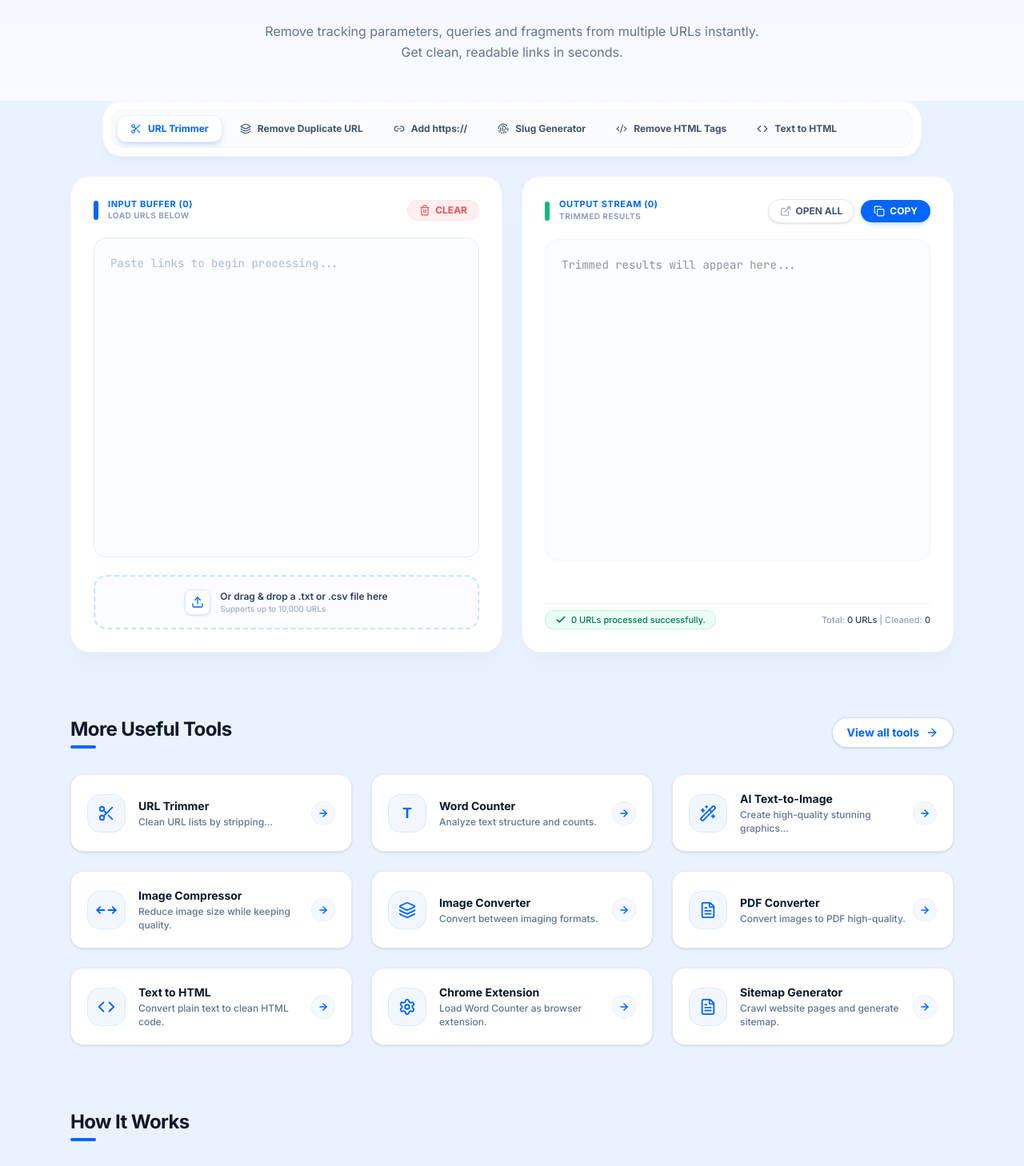
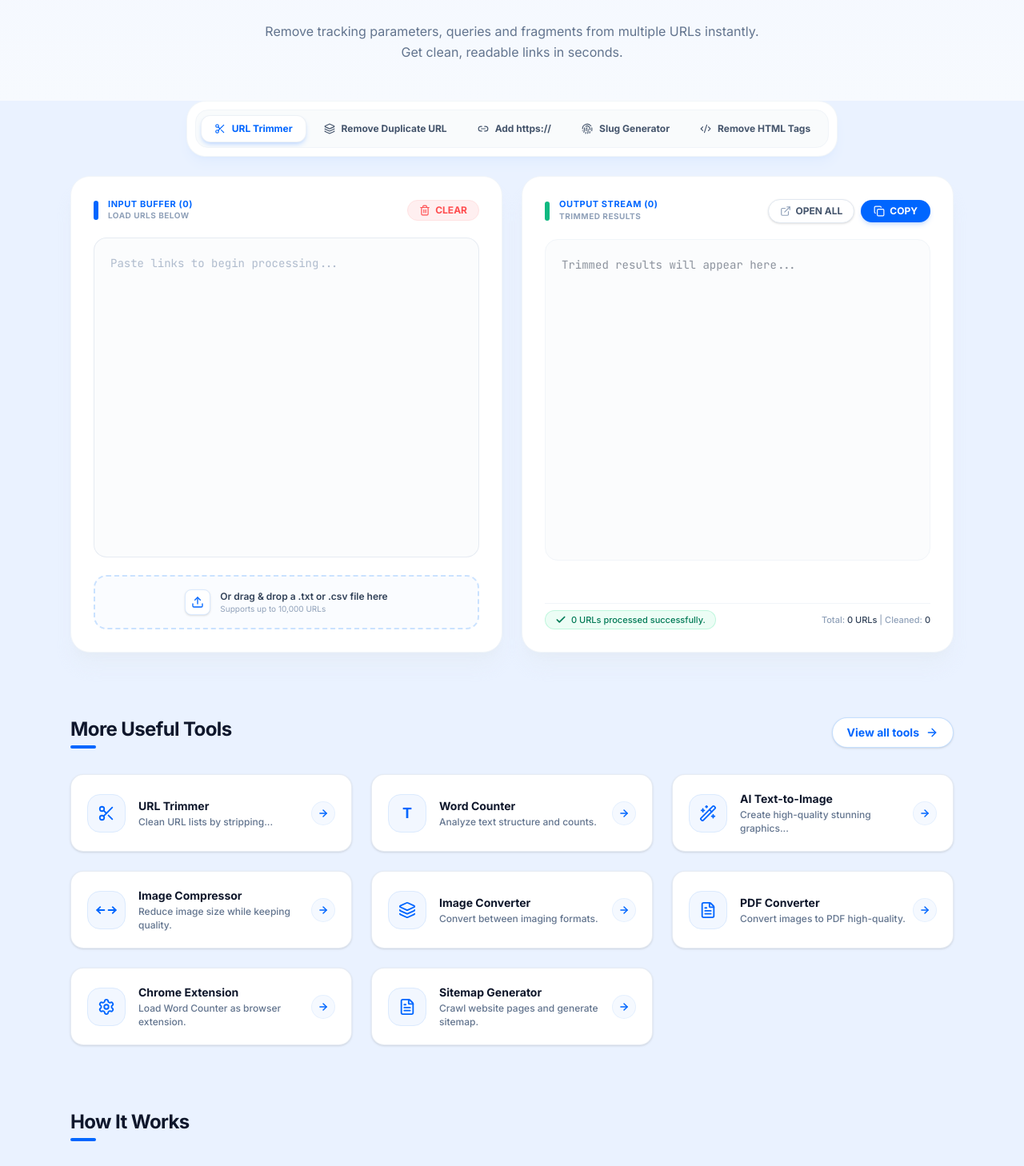
Before and after one commit to deepakvermasnv/URL-Trimer, a Next.js app: page / in a window 1280 px wide. Shown: the part 292-1750 px from the top of the page at 80% size. Built offline with nearby package versions, Linux system fonts and the light colour scheme.

Commit message:
feat: add core application layout, homepage, navigation bar, and utility modules

```diff
--- a/app/layout.tsx
+++ b/app/layout.tsx
@@ -95,7 +95,6 @@ export default function RootLayout({children}: {children: React.ReactNode}) {
         "Duplicate removal",
         "Custom TLD support",
         "URL Slug Generator",
-        "Text to HTML Converter",
         "Add HTTPS Prepend",
         "Remove HTML Tags and formatting"
       ]
--- a/app/page.tsx
+++ b/app/page.tsx
@@ -86,9 +86,6 @@ function trimSingleUrl(raw: string, mode: string, trimOption: 'root' | 'params'
     return url.replace(/<[^>]*>/g, '').trim();
   }
 
-  if (mode === 'text-to-html') {
-    return `<p>${url}</p>`;
-  }
 
   // Default: URL Trimmer mode
   try {
@@ -119,7 +116,7 @@ function trimSingleUrl(raw: string, mode: string, trimOption: 'root' | 'params'
 }
 
 export default function HomePage() {
-  const [activeMode, setActiveMode] = useState<'trimmer' | 'dedup' | 'add-https' | 'slug' | 'remove-html' | 'text-to-html'>('trimmer');
+  const [activeMode, setActiveMode] = useState<'trimmer' | 'dedup' | 'add-https' | 'slug' | 'remove-html'>('trimmer');
   const [input, setInput] = useState<string>('');
   const [outputText, setOutputText] = useState<string>('');
   const [copiedAll, setCopiedAll] = useState(false);
@@ -258,8 +255,8 @@ export default function HomePage() {
       {/* Main Tool Container */}
       <section id="trimmer-app" className="max-w-6xl mx-auto px-4 sm:px-6 mb-20">
         {/* Mode Selector Bar */}
-        <div className="bg-white dark:bg-[#121723] rounded-3xl p-2.5 border border-slate-100/90 dark:border-slate-800/80 shadow-lg shadow-blue-500/5 dark:shadow-black/60 max-w-5xl mx-auto mb-6 flex items-center justify-center">
-          <div className="flex items-center gap-1.5 overflow-x-auto w-full max-w-full bg-slate-50/80 dark:bg-[#182030] p-1.5 rounded-2xl border border-slate-100 dark:border-slate-700/60 custom-scrollbar whitespace-nowrap">
+        <div className="bg-white dark:bg-[#121723] rounded-3xl p-2.5 border border-slate-100/90 dark:border-slate-800/80 shadow-lg shadow-blue-500/5 dark:shadow-black/60 w-full sm:w-fit mx-auto mb-6 flex items-center justify-center">
+          <div className="flex items-center justify-start sm:justify-center gap-1.5 overflow-x-auto w-full max-w-full bg-slate-50/80 dark:bg-[#182030] p-1.5 rounded-2xl border border-slate-100 dark:border-slate-700/60 custom-scrollbar whitespace-nowrap">
             <button
               onClick={() => setActiveMode('trimmer')}
               className={`flex items-center gap-2 px-3.5 sm:px-4 py-2 rounded-xl text-xs font-bold transition-all cursor-pointer shrink-0 ${
@@ -320,17 +317,7 @@ export default function HomePage() {
               <span>Remove HTML Tags</span>
             </button>
 
-            <button
-              onClick={() => setActiveMode('text-to-html')}
-              className={`flex items-center gap-2 px-3.5 sm:px-4 py-2 rounded-xl text-xs font-bold transition-all cursor-pointer shrink-0 ${
-                activeMode === 'text-to-html'
-                  ? 'bg-white dark:bg-[#1a2130] text-[#0066FF] dark:text-white shadow-sm border border-slate-200/60 dark:border-slate-700'
-                  : 'text-slate-600 dark:text-slate-400 hover:text-slate-900 dark:hover:text-slate-200 hover:bg-white/50 dark:hover:bg-slate-800/50'
-              }`}
-            >
-              <Code className="w-3.5 h-3.5" />
-              <span>Text to HTML</span>
-            </button>
+
           </div>
         </div>
 
@@ -586,21 +573,6 @@ export default function HomePage() {
             </div>
           </Link>
 
-          {/* Tool 7: Text to HTML */}
-          <Link href="#trimmer-app" className="bg-white dark:bg-[#141b27] rounded-2xl p-5 border border-slate-200/80 dark:border-slate-700/80 shadow-sm hover:shadow-md dark:shadow-black/40 hover:border-blue-400 dark:hover:border-blue-500/60 dark:hover:bg-[#182030] transition-all flex items-center justify-between group">
-            <div className="flex items-center gap-4">
-              <div className="w-12 h-12 rounded-2xl bg-blue-50/80 dark:bg-[#1c2436] text-[#0066FF] dark:text-blue-400 border border-blue-100 dark:border-slate-700/80 flex items-center justify-center shrink-0 group-hover:scale-105 group-hover:bg-[#0066FF] group-hover:text-white dark:group-hover:bg-[#0066FF] dark:group-hover:text-white dark:group-hover:border-transparent transition-all">
-                <Code className="w-5.5 h-5.5 stroke-[2]" />
-              </div>
-              <div>
-                <h3 className="text-sm font-bold text-slate-900 dark:text-white group-hover:text-[#0066FF] dark:group-hover:text-blue-400 transition-colors mb-0.5">Text to HTML</h3>
-                <p className="text-xs text-slate-500 dark:text-slate-300 font-medium leading-snug">Convert plain text to clean HTML code.</p>
-              </div>
-            </div>
-            <div className="w-7.5 h-7.5 rounded-full bg-blue-50/60 dark:bg-[#1c2436] text-[#0066FF] dark:text-slate-200 border border-blue-100/60 dark:border-slate-700/80 flex items-center justify-center shrink-0 group-hover:bg-[#0066FF] group-hover:text-white group-hover:border-transparent dark:group-hover:bg-[#0066FF] dark:group-hover:text-white transition-all ml-2">
-              <ArrowRight className="w-3.5 h-3.5 stroke-[2.5]" />
-            </div>
-          </Link>
 
           {/* Tool 8: Chrome Extension */}
           <Link href="/tools/chrome-extension" className="bg-white dark:bg-[#141b27] rounded-2xl p-5 border border-slate-200/80 dark:border-slate-700/80 shadow-sm hover:shadow-md dark:shadow-black/40 hover:border-blue-400 dark:hover:border-blue-500/60 dark:hover:bg-[#182030] transition-all flex items-center justify-between group">
--- a/components/Navbar.tsx
+++ b/components/Navbar.tsx
@@ -52,7 +52,6 @@ export function Navbar() {
     { title: 'PDF Converter', href: '/tools/pdf-converter', icon: <FileText className="w-4 h-4" /> },
     { title: 'Image Compressor', href: '/tools/image-compressor', icon: <Maximize2 className="w-4 h-4 rotate-45" /> },
     { title: 'Image Converter', href: '/tools/image-converter', icon: <Layers3 className="w-4 h-4" /> },
-    { title: 'Text to HTML', href: '/#trimmer-app', icon: <Code className="w-4 h-4" /> },
     { title: 'Chrome Extension', href: '/tools/chrome-extension', icon: <Settings className="w-4 h-4" /> },
     { title: 'Sitemap Generator', href: '/tools/sitemap-generator', icon: <FileText className="w-4 h-4" /> },
   ];
--- a/lib/tools.ts
+++ b/lib/tools.ts
@@ -73,16 +73,6 @@ export const TOOLS = [
     isPopular: true,
   },
   {
-    id: 'text-to-html',
-    name: 'Text to HTML',
-    description: 'Convert plain text to clean HTML code instantly.',
-    icon: Code,
-    category: 'Writing',
-    href: '/#workspace',
-    status: 'Ready',
-    isPopular: true,
-  },
-  {
     id: 'chrome-extension',
     name: 'Chrome Extension',
     description: 'Load Word Counter as a browser extension.',
```
Also changed, not shown: public/llms.txt, 1 other file (tests, documents, lock files or other folders).
